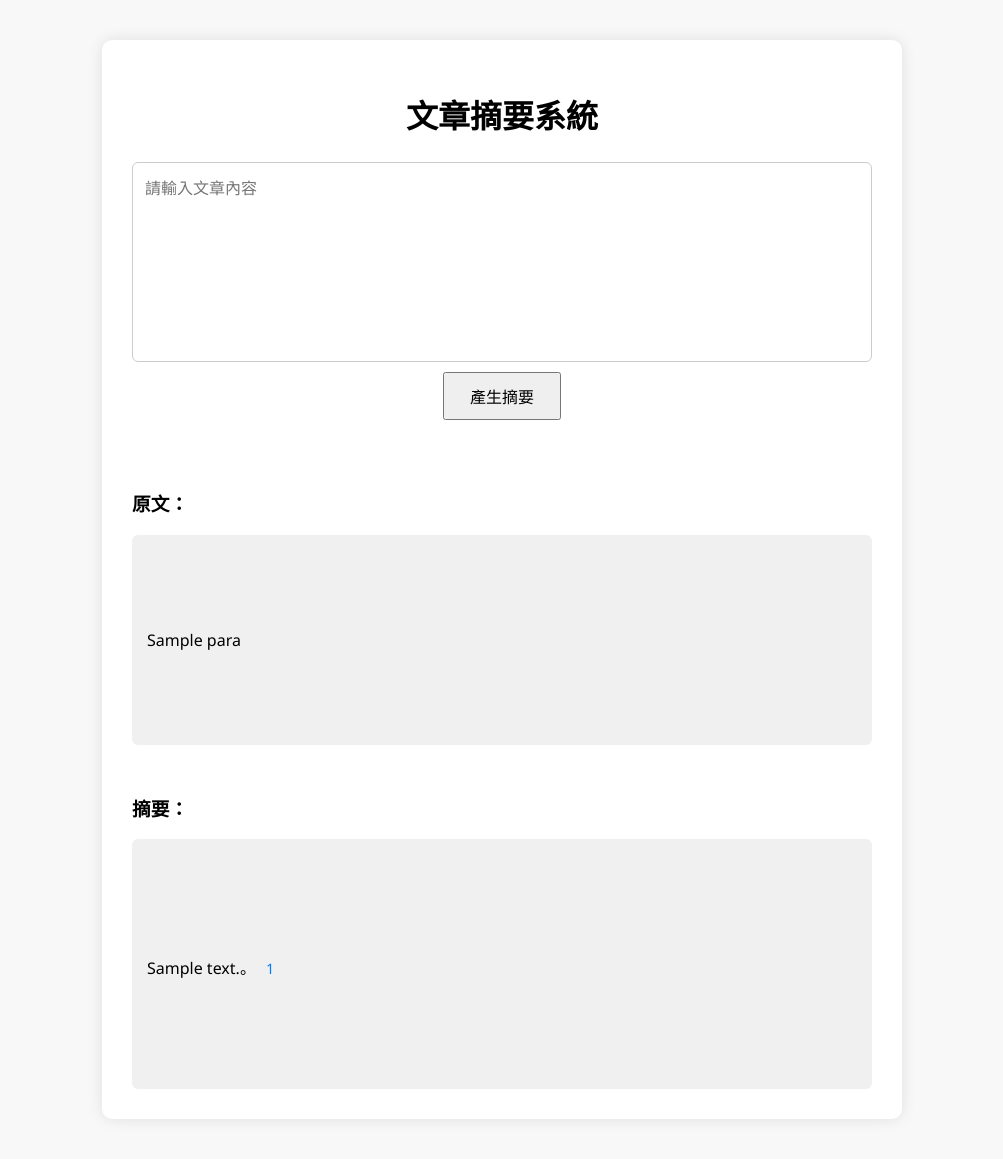
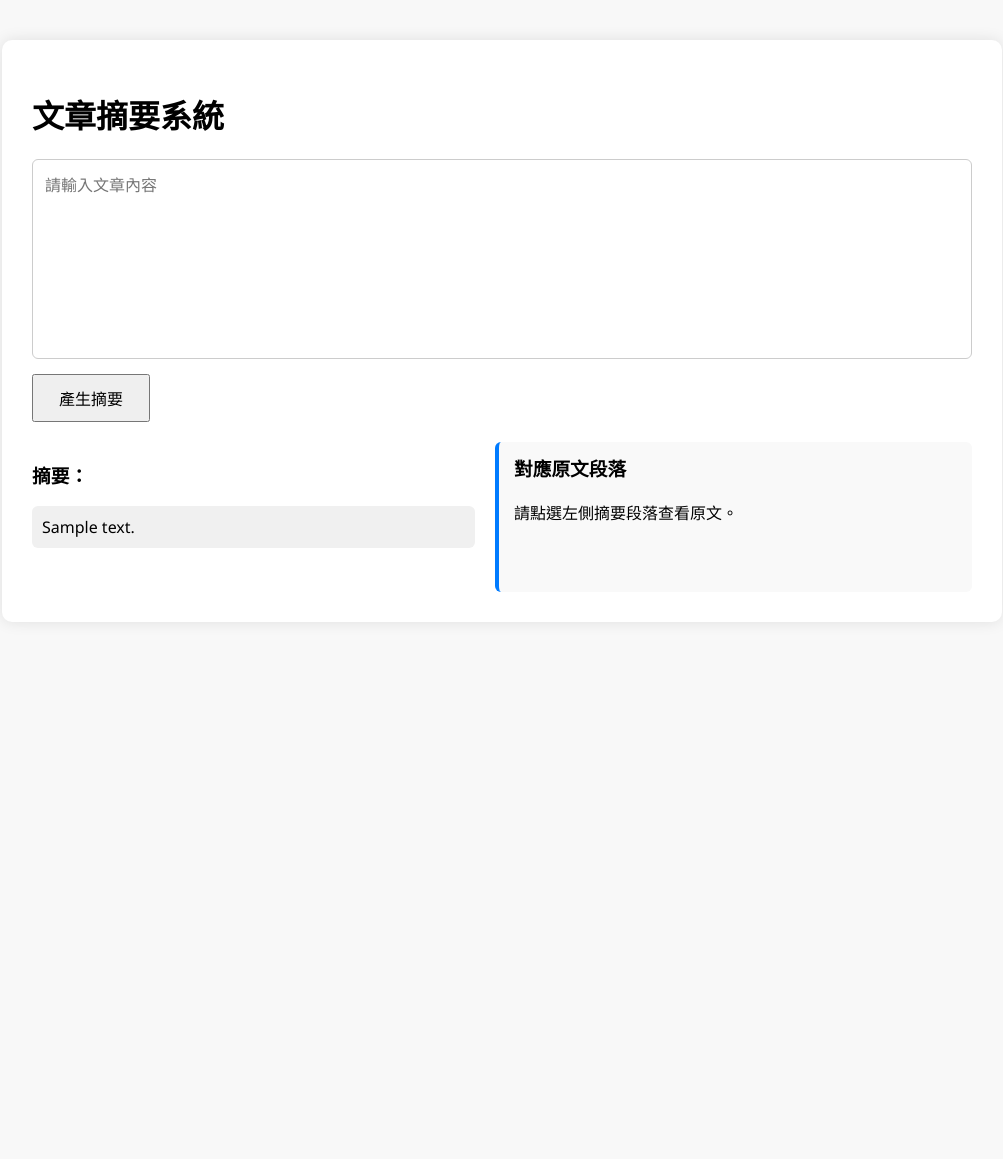
Before and after one commit to OG0820/text-summary-demo, a Flask app: template templates/index.html in a window 1280 px wide. Shown: the whole page, without its empty margins (138-1141 px from the left). After the commit the page ends 592 px from the top, so only its background shows below. Run offline with Flask 3, Linux system fonts and the light colour scheme; the template is opened without the code that fills it: most values are stand-ins (such as "Sample title", 1, 10 or a date in 2020).

Commit message:
Update index.html

```diff
--- a/templates/index.html
+++ b/templates/index.html
@@ -4,9 +4,7 @@
   <meta charset="UTF-8">
   <title>文章摘要系統</title>
   <style>
-    * {
-      box-sizing: border-box;
-    }
+    * { box-sizing: border-box; }
 
     html {
       scroll-behavior: smooth;
@@ -24,22 +22,13 @@
     }
 
     .container {
-      width: 800px;
+      width: 90%;
+      max-width: 1000px;
       padding: 30px;
       margin: 40px auto;
       border-radius: 10px;
       background-color: #ffffff;
       box-shadow: 0 0 15px rgba(0,0,0,0.1);
-    }
-
-    h1 {
-      text-align: center;
-      margin-bottom: 25px;
-    }
-
-    form {
-      display: flex;
-      flex-direction: column;
     }
 
     textarea {
@@ -55,38 +44,48 @@
     }
 
     button {
-      align-self: center;
       padding: 10px 25px;
       font-size: 16px;
       margin-bottom: 20px;
       cursor: pointer;
     }
 
-    .original-text, .summary-text {
-      margin-top: 30px;
+    .output {
+      display: flex;
+      gap: 20px;
     }
 
-    .summary-content, .original-content {
+    .summary {
+      flex: 1;
+    }
+
+    .summary p {
       background-color: #f0f0f0;
+      padding: 10px;
+      border-radius: 6px;
+      cursor: pointer;
+      transition: background 0.2s;
+    }
+
+    .summary p:hover {
+      background-color: #e0e0e0;
+    }
+
+    .reference {
+      flex: 1;
+      background-color: #f9f9f9;
+      border-left: 4px solid #007BFF;
       padding: 12px 15px;
       border-radius: 6px;
-      white-space: pre-wrap;
-      word-wrap: break-word;
+      min-height: 150px;
     }
 
-    .summary-content p {
-      margin-bottom: 10px;
+    .reference h3 {
+      margin-top: 0;
     }
 
-    .summary-content a {
-      font-size: 0.9em;
-      margin-left: 10px;
-      color: #007BFF;
-      text-decoration: none;
-    }
-
-    .summary-content a:hover {
-      text-decoration: underline;
+    .hidden {
+      display: none;
     }
   </style>
 </head>
@@ -97,26 +96,19 @@
       <textarea name="text" placeholder="請輸入文章內容">{{ request.form.text }}</textarea>
       <button type="submit">產生摘要</button>
 
-      {% if original_paragraphs %}
-      <div class="original-text">
-        <h3>原文：</h3>
-        <div class="original-content">
-          {% for para in original_paragraphs %}
-            <p id="p{{ loop.index }}">{{ para }}</p>
+      {% if summary %}
+      <div class="output">
+        <div class="summary">
+          <h3>摘要：</h3>
+          {% for para in summary.split("\n") %}
+            {% if para.strip() %}
+              <p onclick="showReference({{ loop.index0 }})">{{ para }}</p>
+            {% endif %}
           {% endfor %}
         </div>
-      </div>
-      {% endif %}
-
-      {% if summary %}
-      <div class="summary-text">
-        <h3>摘要：</h3>
-        <div class="summary-content">
-          {% for sent in summary.split("。") %}
-            {% if sent.strip() %}
-              <p>{{ sent }}。<a href="#p{{ loop.index }}">{{ loop.index }}</a></p>
-            {% endif %}
-          {% endfor %}
+        <div class="reference" id="reference-box">
+          <h3>對應原文段落</h3>
+          <div id="reference-content">請點選左側摘要段落查看原文。</div>
         </div>
       </div>
       {% endif %}
@@ -124,12 +116,24 @@
   </div>
 
   <script>
+    const references = {{ original_paragraphs|tojson }};
+    const box = document.getElementById("reference-box");
+    const content = document.getElementById("reference-content");
+
+    function showReference(index) {
+      if (references.length > index) {
+        content.textContent = references[index];
+      } else {
+        content.textContent = "找不到對應的原文段落。";
+      }
+    }
+
+    // 自動調整 textarea 高度
     const textarea = document.querySelector("textarea");
     textarea.addEventListener("input", () => {
       textarea.style.height = "auto";
       textarea.style.height = textarea.scrollHeight + "px";
     });
-
     window.addEventListener("DOMContentLoaded", () => {
       textarea.style.height = "auto";
       textarea.style.height = textarea.scrollHeight + "px";
```
